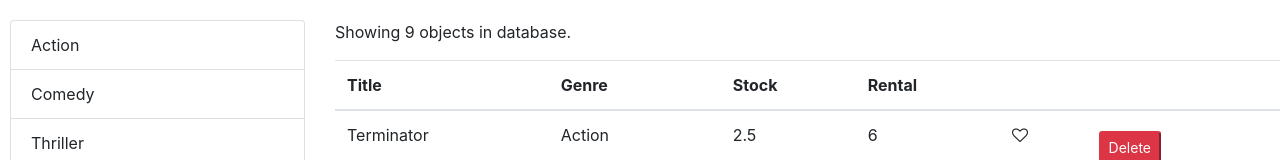
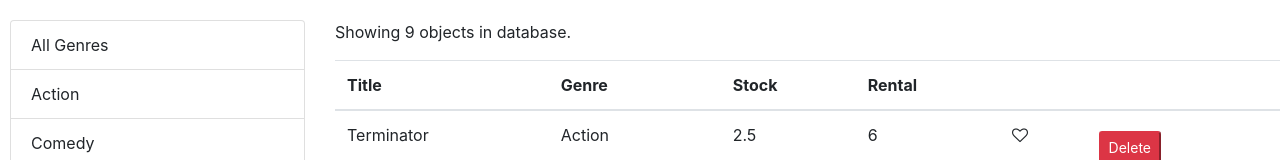
Before and after one commit to faysal3875/react-component-app, a React (Create React App) app: page / in a window 1280 px wide. Shown: the top 160 px of the page. Built offline with nearby package versions, Linux system fonts and the light colour scheme.

Commit message:
Filtered genre fixed.

```diff
--- a/src/objects.jsx
+++ b/src/objects.jsx
@@ -13,7 +13,8 @@
     currentPage: 1,
   };
   componentDidMount() {
-    this.setState({ objects: getMovies(), genres: getGenres() });
+    const genres = [{ name: "All Genres" }, ...getGenres()];
+    this.setState({ objects: getMovies(), genres });
   }
   handleDelete = (obj) => {
     const objects = this.state.objects.filter(
@@ -28,12 +29,12 @@
     objects[index].Liked = !objects[index].Liked;
     this.setState({ objects });
   };
-  handlePage = (page) => {
+  handlePageChange = (page) => {
     this.setState({ currentPage: page });
   };
 
   handleListChange = (genre) => {
-    this.setState({ selectedGenre: genre });
+    this.setState({ selectedGenre: genre, currentPage: 1 });
   };
   render() {
     const { length: count } = this.state.objects;
@@ -44,9 +45,10 @@
       objects: allObjects,
     } = this.state;
 
-    const filtered = selectedGenre
-      ? allObjects.filter((obj) => obj.genre._id === selectedGenre._id)
-      : allObjects;
+    const filtered =
+      selectedGenre && selectedGenre._id
+        ? allObjects.filter((obj) => obj.genre._id === selectedGenre._id)
+        : allObjects;
     if (count === 0) return <p>There are no objects in database!</p>;
     const objects = Paginate(filtered, currentPage, pageSize);
     return (
@@ -99,7 +101,7 @@
           <Pagination
             itemsCount={filtered.length}
             pageSize={pageSize}
-            onPageChange={this.handlePage}
+            onPageChange={this.handlePageChange}
             currentPage={currentPage}
           />
         </div>
```
